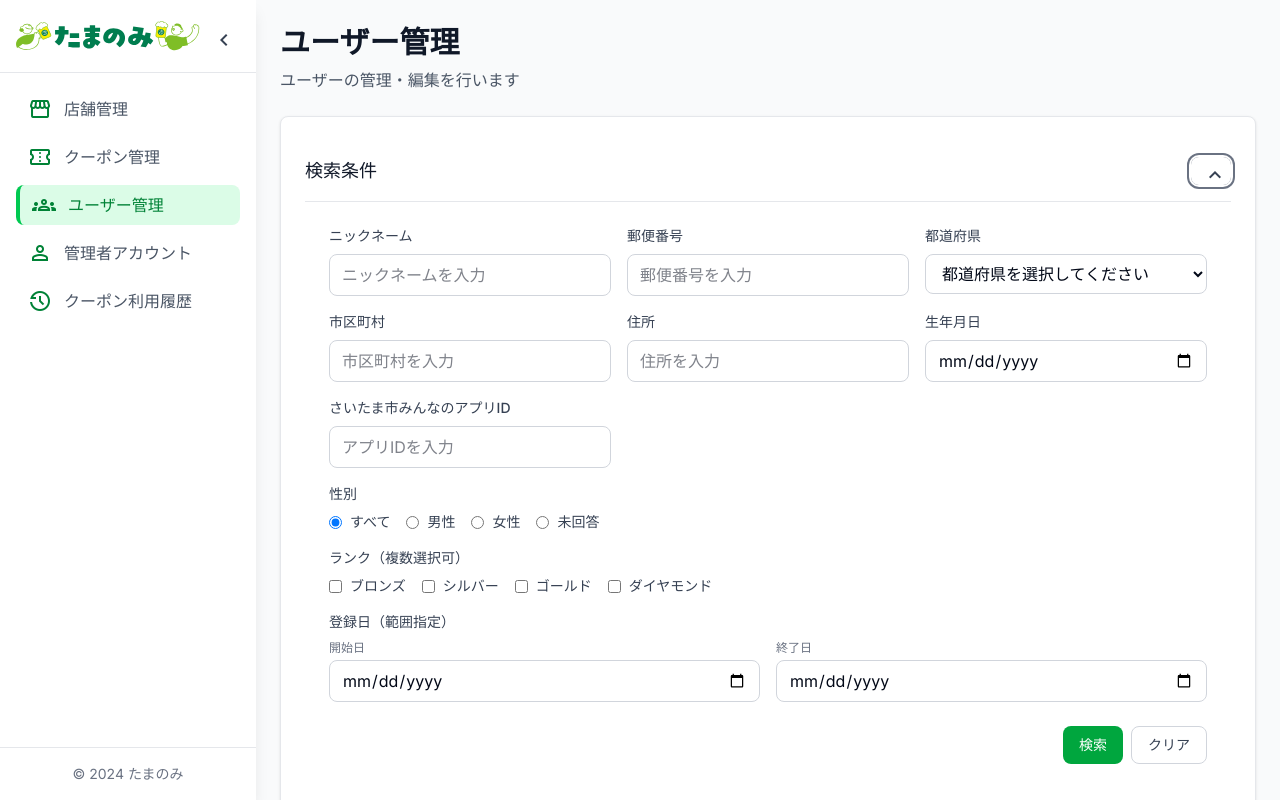
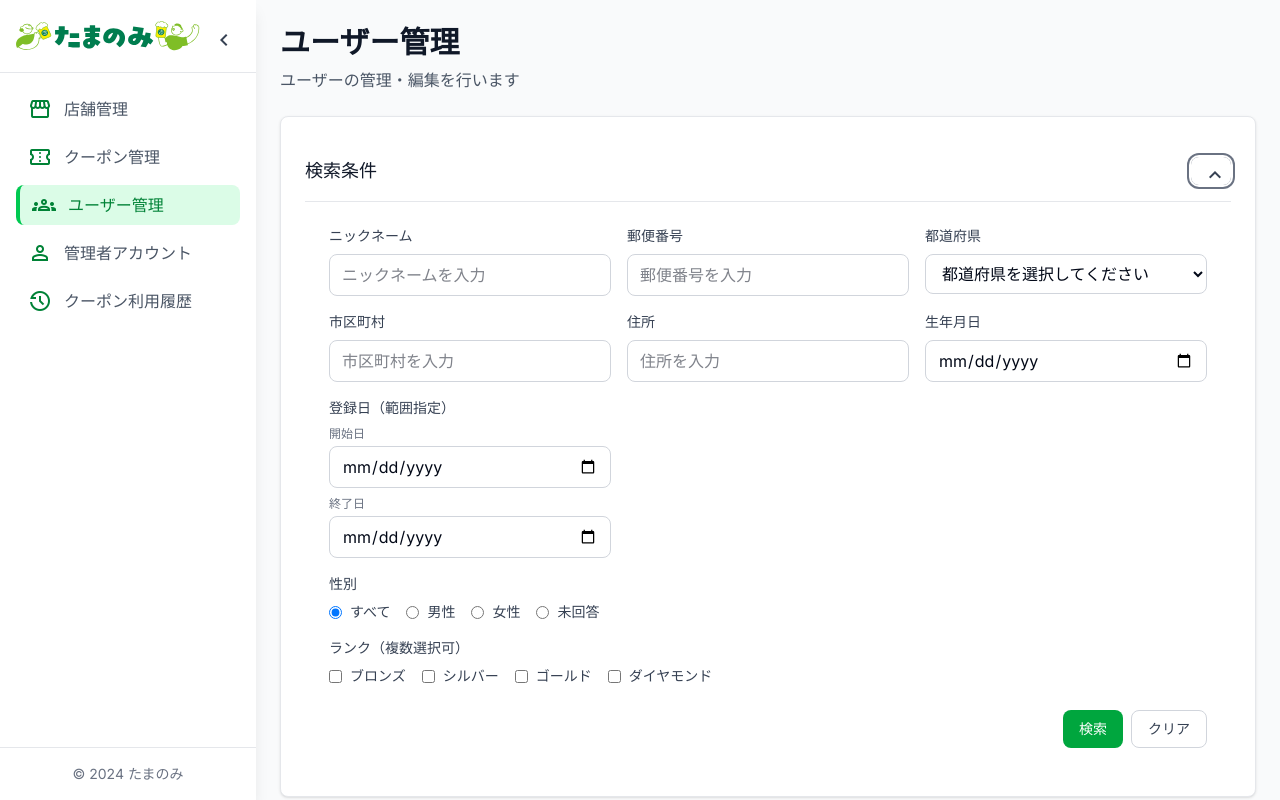
Before and after one commit to HV-development/tamanomi-admin, a Next.js app: page /users in a window 1280 px wide. Both pictures are taken after a click on the button "expand_more". Built offline with nearby package versions, Linux system fonts and the light colour scheme.

Commit message:
ユーザー管理の検索条件を修正

```diff
--- a/src/components/pages/UserManagement.tsx
+++ b/src/components/pages/UserManagement.tsx
@@ -337,19 +337,37 @@ export default function UserManagement() {
               />
             </div>
 
-            {/* さいたま市みんなのアプリID */}
+            {/* 登録日範囲指定 */}
             <div>
-              <label htmlFor="saitamaAppId" className="block text-sm font-medium text-gray-700 mb-2">
-                さいたま市みんなのアプリID
+              <label className="block text-sm font-medium text-gray-700 mb-2">
+                登録日（範囲指定）
               </label>
-              <input
-                type="text"
-                id="saitamaAppId"
-                placeholder="アプリIDを入力"
-                value={searchForm.saitamaAppId}
-                onChange={(e) => handleInputChange('saitamaAppId', e.target.value)}
-                className="w-full px-3 py-2 border border-gray-300 rounded-lg focus:ring-2 focus:ring-green-500 focus:border-green-500"
-              />
+              <div className="grid grid-cols-1 gap-2">
+                <div>
+                  <label htmlFor="registeredDateStart" className="block text-xs text-gray-500 mb-1">
+                    開始日
+                  </label>
+                  <input
+                    type="date"
+                    id="registeredDateStart"
+                    value={searchForm.registeredDateStart}
+                    onChange={(e) => handleInputChange('registeredDateStart', e.target.value)}
+                    className="w-full px-3 py-2 border border-gray-300 rounded-lg focus:ring-2 focus:ring-green-500 focus:border-green-500"
+                  />
+                </div>
+                <div>
+                  <label htmlFor="registeredDateEnd" className="block text-xs text-gray-500 mb-1">
+                    終了日
+                  </label>
+                  <input
+                    type="date"
+                    id="registeredDateEnd"
+                    value={searchForm.registeredDateEnd}
+                    onChange={(e) => handleInputChange('registeredDateEnd', e.target.value)}
+                    className="w-full px-3 py-2 border border-gray-300 rounded-lg focus:ring-2 focus:ring-green-500 focus:border-green-500"
+                  />
+                </div>
+              </div>
             </div>
             </div>
 
@@ -451,38 +469,6 @@ export default function UserManagement() {
               </div>
             </div>
 
-            {/* 登録日範囲指定 */}
-            <div className="mt-4">
-              <label className="block text-sm font-medium text-gray-700 mb-2">
-                登録日（範囲指定）
-              </label>
-              <div className="grid grid-cols-1 md:grid-cols-2 gap-4">
-                <div>
-                  <label htmlFor="registeredDateStart" className="block text-xs text-gray-500 mb-1">
-                    開始日
-                  </label>
-                  <input
-                    type="date"
-                    id="registeredDateStart"
-                    value={searchForm.registeredDateStart}
-                    onChange={(e) => handleInputChange('registeredDateStart', e.target.value)}
-                    className="w-full px-3 py-2 border border-gray-300 rounded-lg focus:ring-2 focus:ring-green-500 focus:border-green-500"
-                  />
-                </div>
-                <div>
-                  <label htmlFor="registeredDateEnd" className="block text-xs text-gray-500 mb-1">
-                    終了日
-                  </label>
-                  <input
-                    type="date"
-                    id="registeredDateEnd"
-                    value={searchForm.registeredDateEnd}
-                    onChange={(e) => handleInputChange('registeredDateEnd', e.target.value)}
-                    className="w-full px-3 py-2 border border-gray-300 rounded-lg focus:ring-2 focus:ring-green-500 focus:border-green-500"
-                  />
-                </div>
-              </div>
-            </div>
 
             {/* 検索・クリアボタン */}
             <div className="flex justify-end gap-2 mt-6">
```
